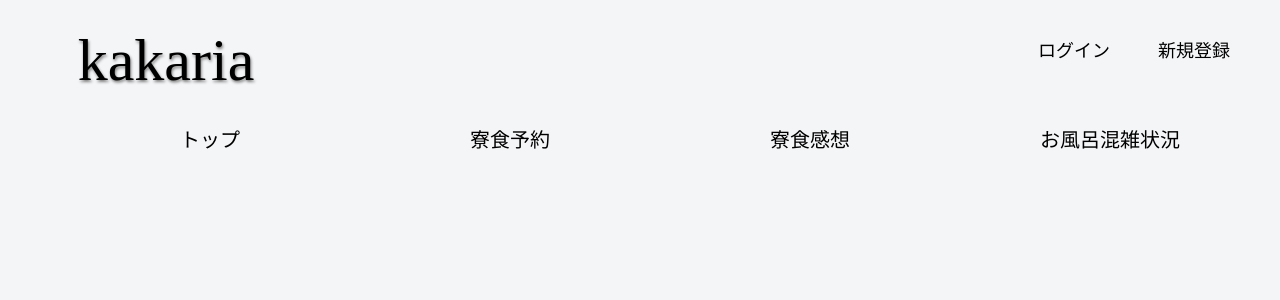
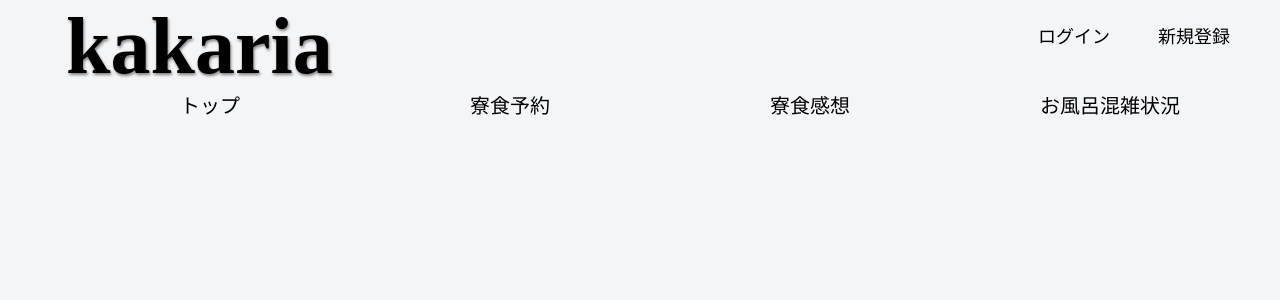
Before and after one commit to sotarokashiuchi/DormitoryLifeImprovementSystem, a Flask app: page /bath in a window 1280 px wide. Shown: the top 300 px of the page. Run offline with Flask 2, Linux system fonts and the light colour scheme.

Commit message:
change css

```diff
--- a/app.py
+++ b/app.py
@@ -307,6 +307,7 @@
         WHERE date = date(?) AND times_id = ? AND sets_id = ?
         '''
         cur.execute(SQL, (food_id[0], minimum_number, date, time_id[0], set_id[0]))
+        conn.commit()
         continue
       else:
         if old_date != date or old_time != time_id:
--- a/static/css/main.css
+++ b/static/css/main.css
@@ -3,20 +3,6 @@
   background-color:#F4F5F7;
   margin: 0px;
 }
-
-a{
-  display: block;
-  text-decoration: none;
-  color: black;
-  padding: 14px 2px;
-}
-
-.changecolor :hover{
-  background-color: red;
-  font-size: 20px;
-  font-weight: bold;
-}
-
 /* base */
 .header{
   display: flex;
@@ -24,11 +10,32 @@
   padding: 0.5rem;
   background-color:#F4F5F7;
 }
+.header a{
+  text-decoration: none;
+  color: black;
+}
+/* ロゴ、ログイン・新規登録の配置 */
 .nav1{
   display: flex;
   justify-content: space-between;
   padding: 0.5rem;
 }
+/* ロゴの設定 */
+.logo{
+  font-size: 80px;
+  width: 200px;
+  height: 50px;
+  line-height: 60px;
+  text-align: center;
+  margin-left: 50px;
+  font-family: 'Vollkorn',serif;
+  text-shadow: 1px 2px 3px #808080;
+  font-weight: bold;
+}
+.logo :hover{
+  opacity: 0.7 ;
+}
+/* ログインと新規登録の設定 */
 .nav1 ul{
   display: flex;
   list-style: none;
@@ -40,23 +47,28 @@
   margin-right: 20px;
   line-height: 10px;
 }
-.logo{
-  font-size: 60px;
-  width: 200px;
-  height: 50px;
-  line-height: 60px;
-  text-align: center;
-  margin-left: 50px;
-  font-family: 'Vollkorn',serif;
-  text-shadow: 1px 2px 3px #808080;
+.nav1 li a {
+  padding:10px 10px 5px 10px;
+  position: relative;
 }
-
-.logo :hover{
-  color: red;
-  font-size: 62px;
-  font-weight: bold;
+.nav1 li a::before {
+  background: #ff701e;
+  content: '';
+  width: 100%;
+  height: 2px;
+  position: absolute;
+  left: 0;
+  bottom: 0;
+  margin: auto;
+  transform-origin: right top;
+  transform: scale(0, 1);
+  transition: transform .3s;
 }
-
+.nav1 li a:hover::before {
+  transform-origin: left top;
+  transform: scale(1, 1);
+}
+/* トップ、寮食予約、寮食感想、お風呂状況の設定 */
 .nav2 ul{
   display: flex;
   list-style: none;
@@ -67,6 +79,27 @@
   text-align: center;
   font-size: 20px;
   justify-content: space-around;
+}
+.nav2 li a {
+  padding: 10px 10px 5px 10px;
+  position: relative;
+}
+.nav2 li a::before {
+  background: #ff701e;
+  content: '';
+  width: 100%;
+  height: 2px;
+  position: absolute;
+  left: 0;
+  bottom: 0;
+  margin: auto;
+  transform-origin: right top;
+  transform: scale(0, 1);
+  transition: transform .3s;
+}
+.nav2 li a:hover::before {
+  transform-origin: left top;
+  transform: scale(1, 1);
 }
 
 /* login */
```
Also changed, not shown: static/database/create_database.py (+30 -2 lines), static/database/kakaria.db.
